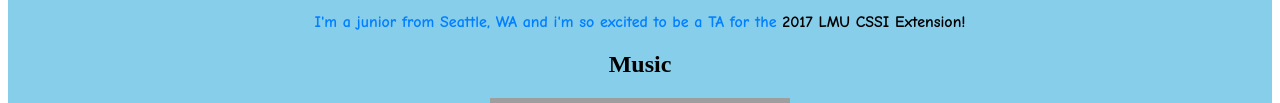
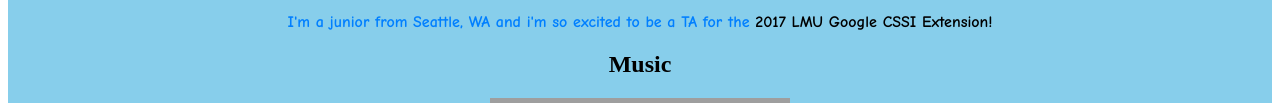
Before and after one commit to itsEmShoji/itsEmShoji.github.io, a plain HTML site: page About.html in a window 1280 px wide. Shown: the part 501-604 px from the top of the page. Drawn offline with Linux system fonts and the light colour scheme; grey boxes are pictures that could not be loaded.

Commit message:
Update About.html

```diff
--- a/About.html
+++ b/About.html
@@ -10,7 +10,7 @@
         <br>
         <img src="image.jpg" width="300" alt="emily in a pineapple">
         <br>
-        <p><strong>I'm a junior from Seattle, WA and i'm so excited to be a TA for the <span class="hi">2017 LMU CSSI Extension!</span></strong></p>
+        <p><strong>I'm a junior from Seattle, WA and i'm so excited to be a TA for the <span class="hi">2017 LMU Google CSSI Extension!</span></strong></p>
         <h2>Music</h2>
         <iframe src="https://open.spotify.com/embed/album/53pJcIJBdlm5rhVhjSnvHn" width="300" height="380" frameborder="0" allowtransparency="true">EXO - The WAR</iframe>
         <h2>Links</h2>
```
